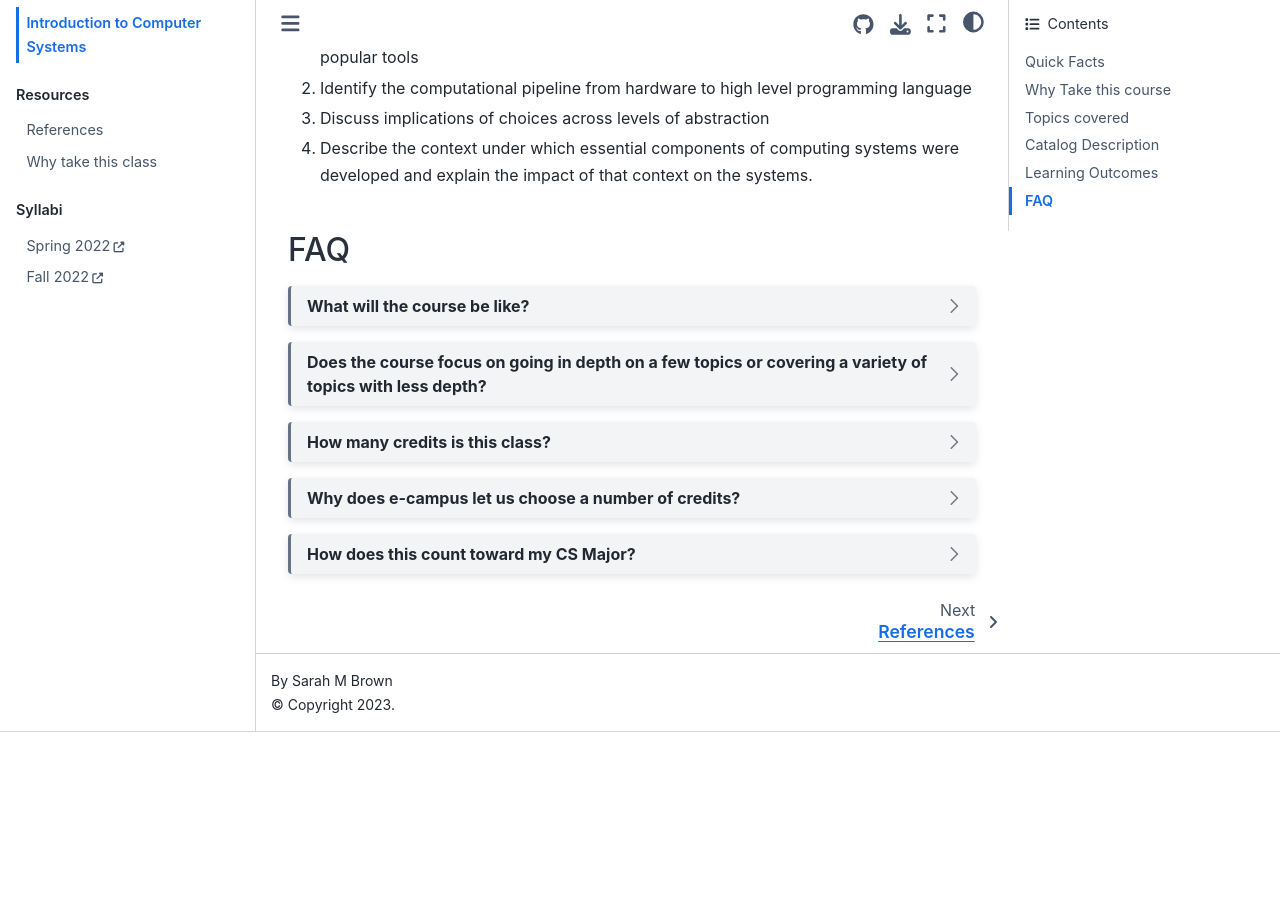
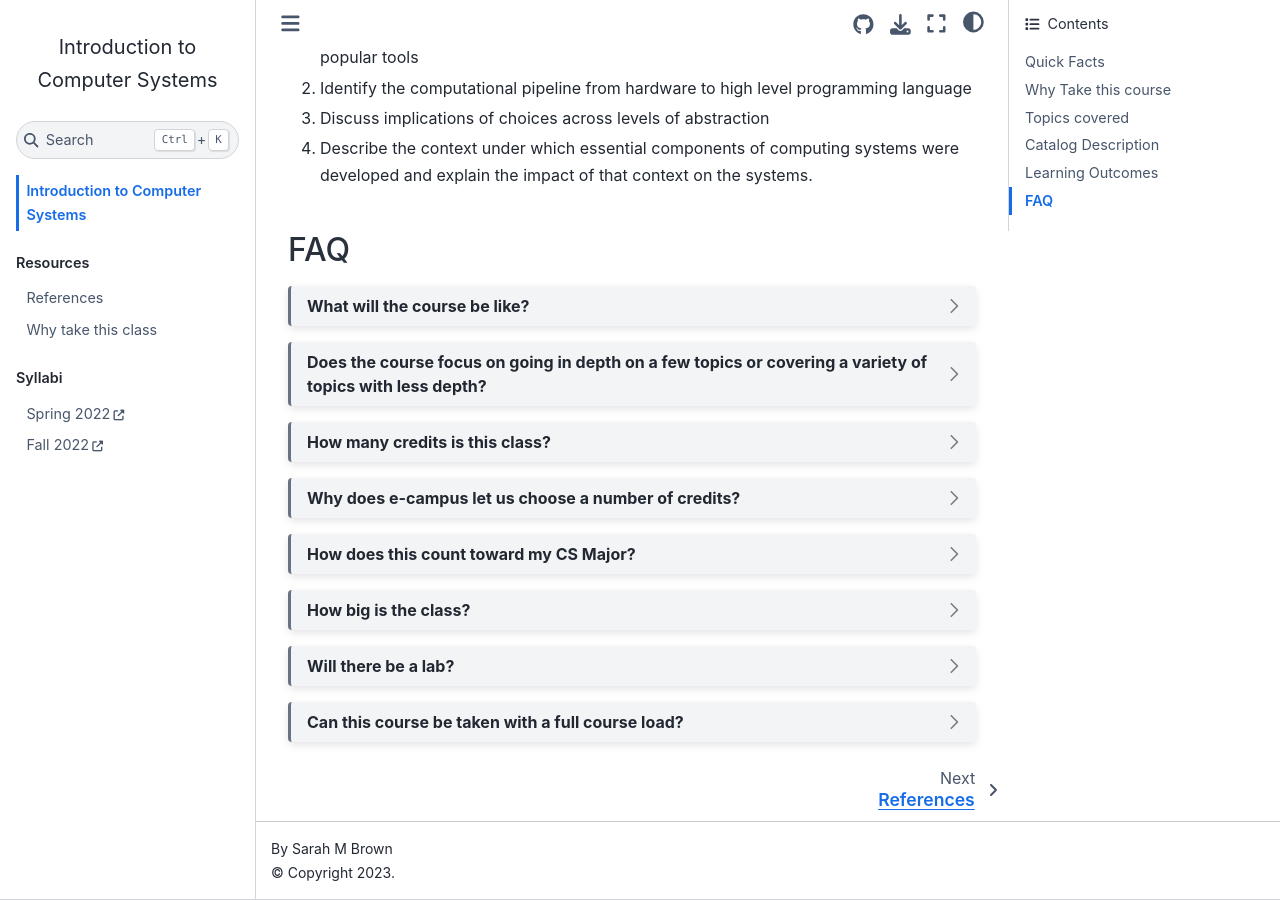
Before and after one commit to klattuada/introcompsys.github.io, a Jupyter Book: the page built from index.md, in a window 1280 px wide and 900 px high, scrolled down 1505 px. Built offline with Jupyter Book 1.0.4 settings and Sphinx 7.4.7 and the Sphinx Book theme 1.1.4, drawn with Linux system fonts in a browser that asks for light colours; before the commit the page ends 2237 px from its top, so only the background shows below that.

Commit message:
Update index.md

````diff
--- a/index.md
+++ b/index.md
@@ -94,3 +94,17 @@
 This course will count toward the CSC Elective requirement.
 The catalog says, "Two CSC or CSF courses at the 300-level or above. CSC 392, 491 may only be used with departmental permission." The department will approve this course for that purpose after you submit a Curriculum Modification to allow it to count.
 ```
+
+```{dropdown} How big is the class?
+This class is currently planned to be capped at 30 students.
+```
+
+
+```{dropdown} Will there be a lab?
+There is no separate lab to register, but this is an active learning course.  This means that I expect the class time itself to play a significant role in your initial learning of the topics.  You will preview and review outside of class and depending on your own goals explore topics deeper outside of class. Active participation, bringing your laptop to try things out as I show them and answering questions in class (verbally or through a classroom chat tool; free) are required.
+```
+
+
+```{dropdown} Can this course be taken with a full course load?
+In theory, all courses should be manageable alongside other courses. However in practice, I recognize that some courses end up requiring more time than they should.  I strive to keep the workload for this course appropriate for the 4 credit expectation. For a four credit course, you should in general expect in class time + work outside of class to total about 12 hours per week, on average.
+```
````
